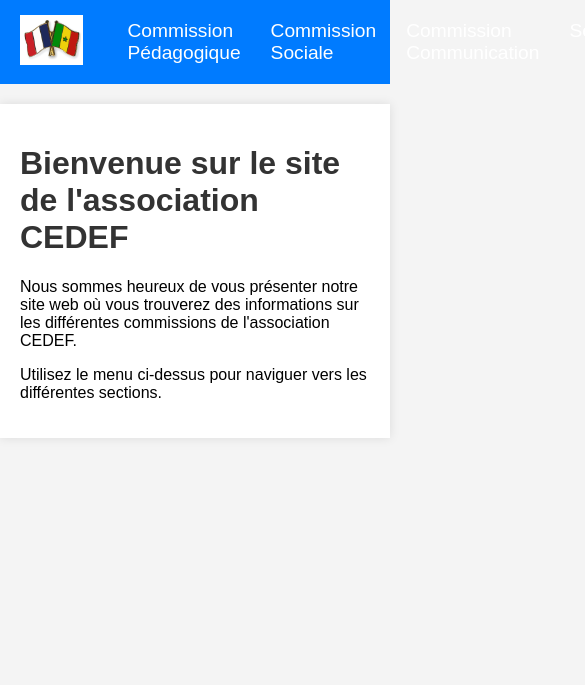
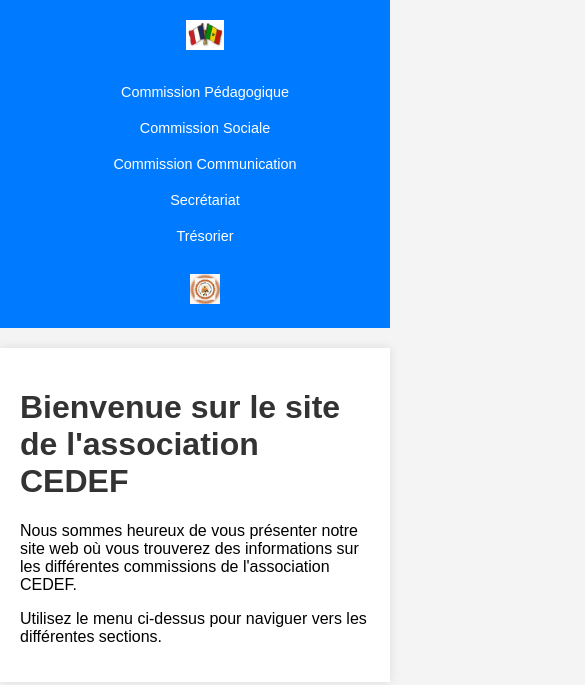
Before and after one commit to phata06/cedef, a plain HTML site: page index.html in a window 390 px wide. Shown: the top 685 px of the page, 585 px wide, since content can reach past the window. Drawn offline with Linux system fonts and the light colour scheme.

```diff
--- a/index.html
+++ b/index.html
@@ -18,9 +18,10 @@
             display: flex;
             align-items: center;
             justify-content: space-between;
+            flex-wrap: wrap;
         }
         .logo {
-            margin: 0 20px;
+            margin: 0 10px;
         }
         .logo img {
             max-height: 50px;
@@ -30,12 +31,13 @@
             justify-content: center;
             flex-grow: 1;
             padding: 10px;
+            flex-wrap: wrap;
         }
         .navbar a {
             color: #fff;
             text-decoration: none;
-            margin: 0 15px;
-            font-size: 1.2em;
+            margin: 0 10px;
+            font-size: 1em;
         }
         .navbar a:hover {
             text-decoration: underline;
@@ -49,6 +51,38 @@
         }
         h1, h2 {
             color: #333;
+        }
+
+        /* Médias queries pour les écrans plus petits */
+        @media (max-width: 768px) {
+            .navbar a {
+                margin: 0 8px;
+                font-size: 0.9em;
+            }
+            .logo img {
+                max-height: 40px;
+            }
+        }
+
+        @media (max-width: 480px) {
+            header {
+                flex-direction: column;
+                align-items: center;
+            }
+            .navbar {
+                flex-direction: column;
+                width: 100%;
+            }
+            .navbar a {
+                margin: 10px 0;
+                text-align: center;
+            }
+            .logo {
+                margin: 10px 0;
+            }
+            .logo img {
+                max-height: 30px;
+            }
         }
     </style>
 </head>
```
